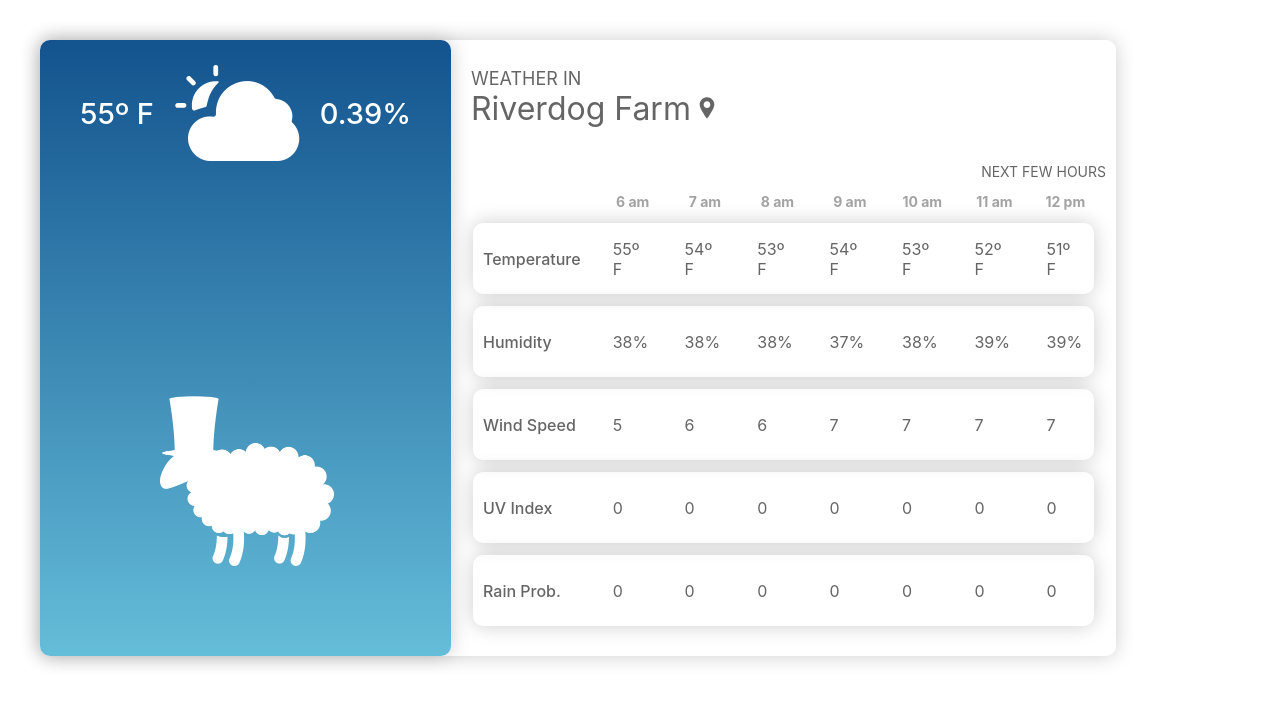
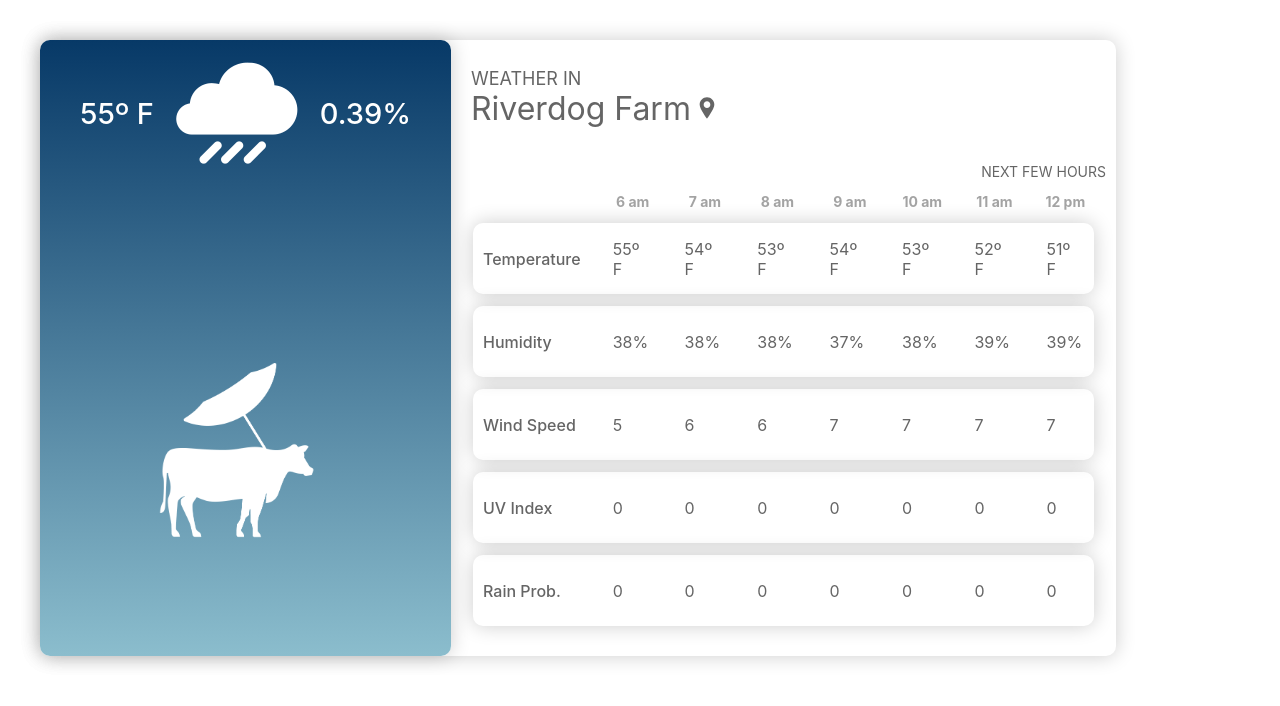
Before and after one commit to isabelmavery/simple-weather-ui, a React (Create React App) app: page / in a window 1280 px wide. Shown: the top 706 px of the page. Built offline with nearby package versions, Linux system fonts and the light colour scheme.

Commit message:
fix: cow width

```diff
--- a/src/components/CurrentWeather/CurrentWeather.css
+++ b/src/components/CurrentWeather/CurrentWeather.css
@@ -67,7 +67,6 @@
 
 .current-weather.rainy .illustration {
   height: var(--cow-icon-size);
-  width: var(--cow-icon-size);
 }
 
 .current-weather.sunny .illustration {
--- a/src/data/weather-data.json
+++ b/src/data/weather-data.json
@@ -5,7 +5,7 @@
   "currently": {
     "time": 1582352210,
     "summary": "Cloudy",
-    "icon": "cloudy-night",
+    "icon": "rainy",
     "nearestStormDistance": 2,
     "nearestStormBearing": 214,
     "precipIntensity": 0,
```
